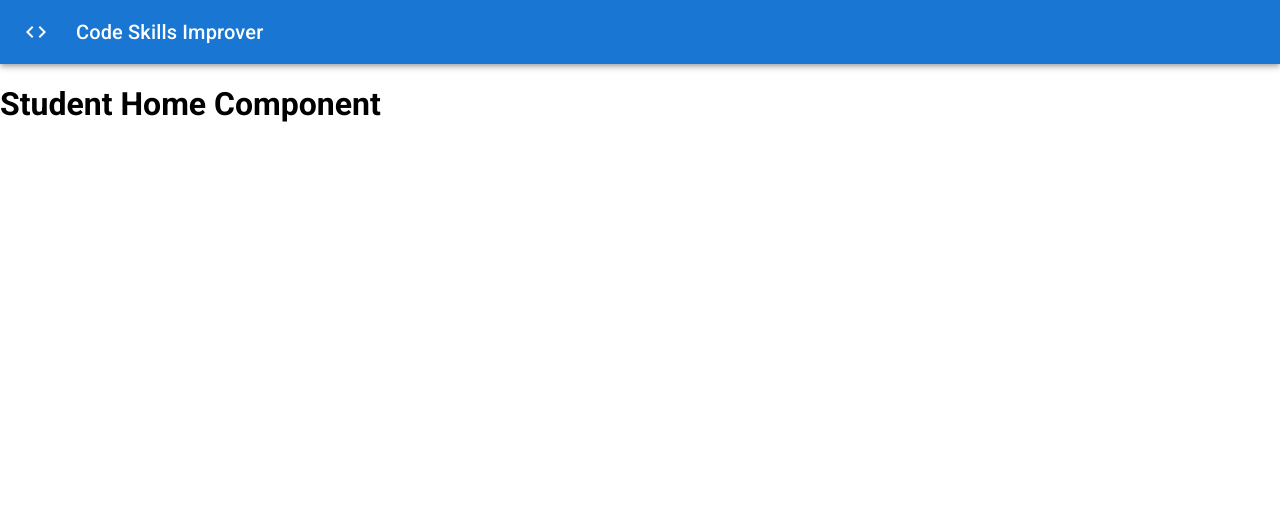
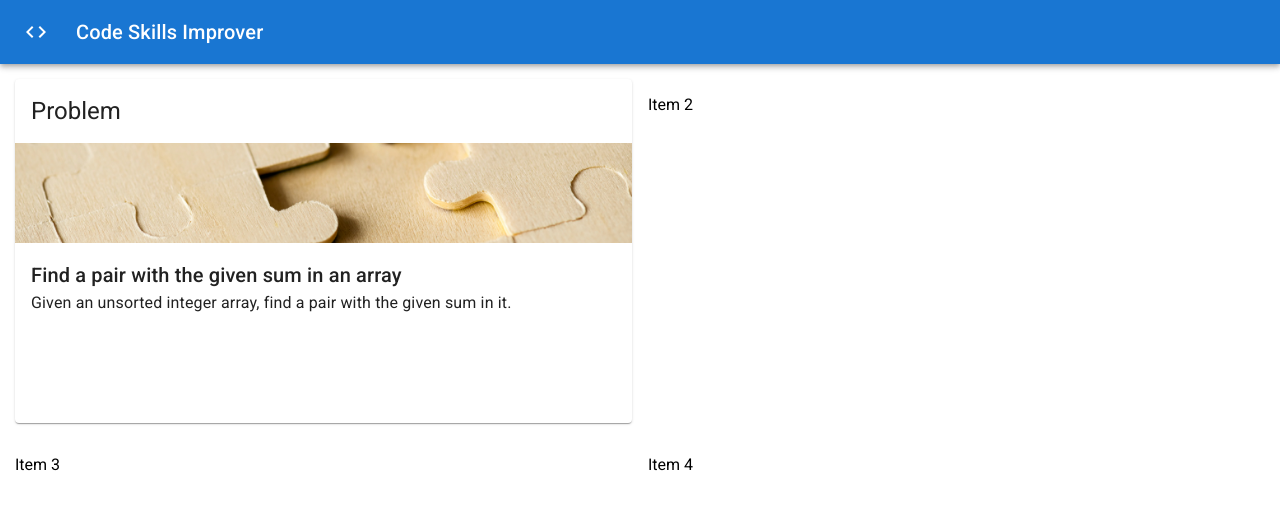
Before and after one commit to gpeitzner/code-skills-improver, a React (Create React App) app in the folder src/web/: page /studentHome in a window 1280 px wide. Shown: the top 508 px of the page. Built offline with nearby package versions, Linux system fonts and the light colour scheme.

Commit message:
[add] problem description

```diff
--- a/src/web/src/features/StudentHome/StudentHome.css
+++ b/src/web/src/features/StudentHome/StudentHome.css
@@ -0,0 +1,3 @@
+.StudentHome {
+	margin: 15px;
+}
--- a/src/web/src/features/StudentHome/StudentHome.js
+++ b/src/web/src/features/StudentHome/StudentHome.js
@@ -1,9 +1,48 @@
 import "./StudentHome.css";
+
+import {
+	Box,
+	Grid,
+	Card,
+	CardHeader,
+	CardMedia,
+	CardContent,
+	Typography,
+} from "@mui/material";
+
+import problemImage from "../../assets/problem_image.jpg";
 
 function StudentHome() {
 	return (
 		<div className="StudentHome">
-			<h1>Student Home Component</h1>
+			<Box sx={{ flexGrow: 1, width: "100%", heigth: "90vh" }}>
+				<Grid container spacing={2}>
+					<Grid item xs={12} md={6} sx={{ height: "45vh" }}>
+						<Card sx={{ height: "100%" }}>
+							<CardHeader title="Problem" />
+							<CardMedia component="img" height="100" image={problemImage} />
+							<CardContent>
+								<Typography variant="h6" component="div">
+									Find a pair with the given sum in an array
+								</Typography>
+								<Typography variant="body1">
+									Given an unsorted integer array, find a pair with the given
+									sum in it.
+								</Typography>
+							</CardContent>
+						</Card>
+					</Grid>
+					<Grid item xs={12} md={6}>
+						<p>Item 2</p>
+					</Grid>
+					<Grid item xs={12} md={6}>
+						<p>Item 3</p>
+					</Grid>
+					<Grid item xs={12} md={6}>
+						<p>Item 4</p>
+					</Grid>
+				</Grid>
+			</Box>
 		</div>
 	);
 }
```
Also changed, not shown: src/web/src/assets/problem_image.jpg (added).
